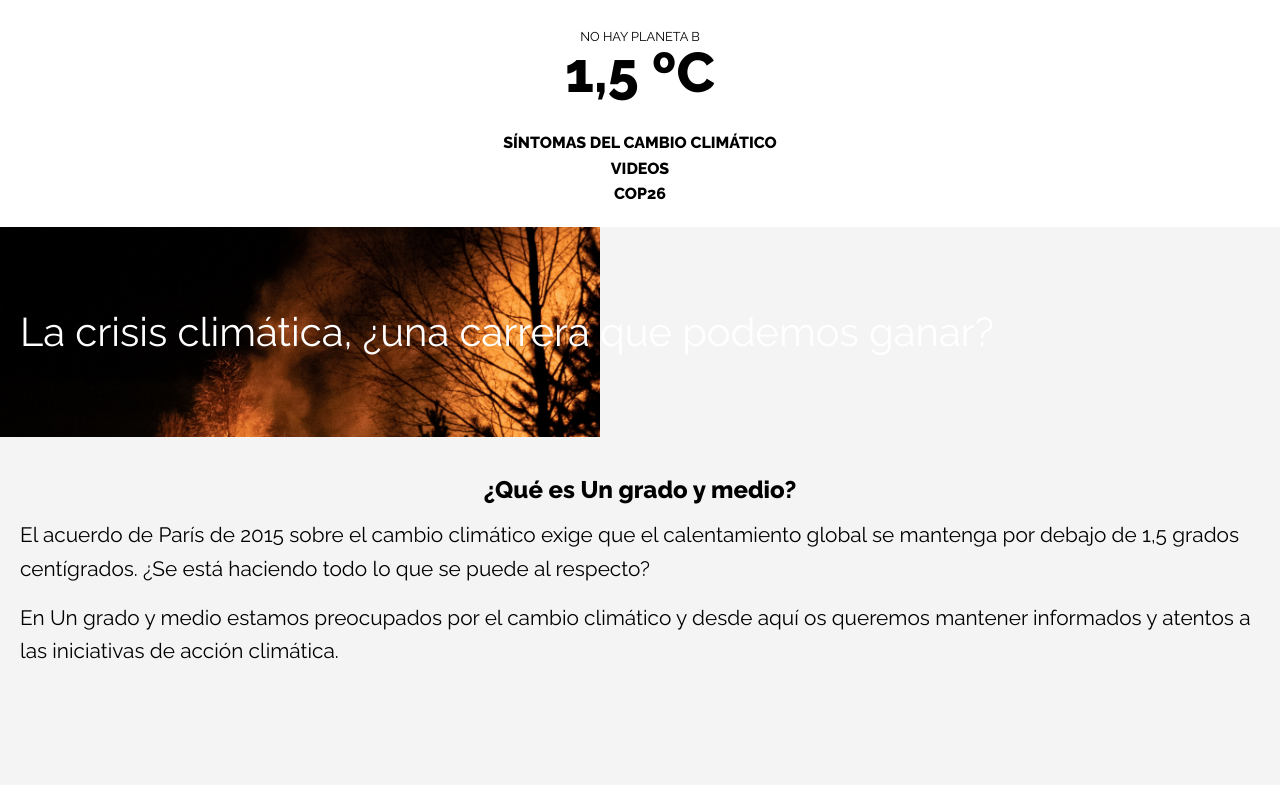
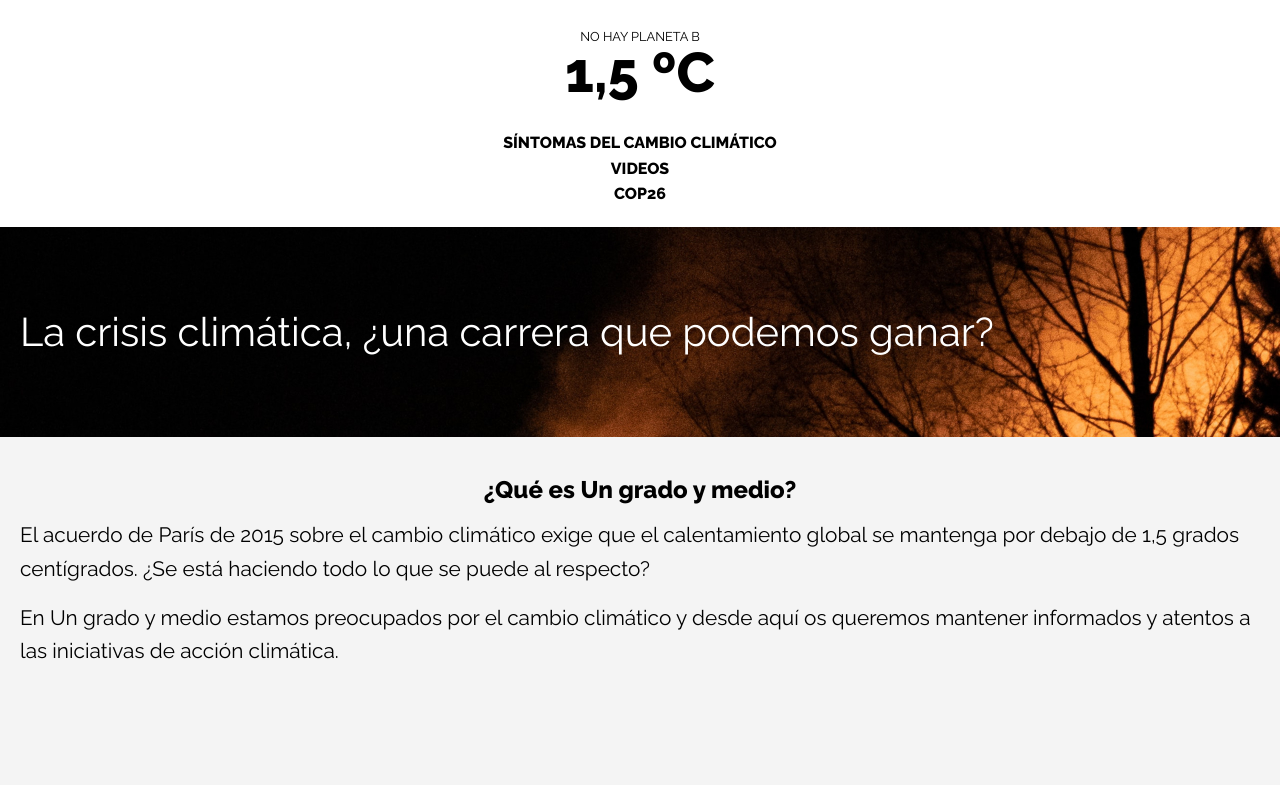
Before and after one commit to CondeOveros/HtmlCssWeb, a plain HTML site: page index.html in a window 1280 px wide. Shown: the top 785 px of the page. Drawn offline with Linux system fonts and the light colour scheme.

Commit message:
Fin móvil

```diff
--- a/css/styles.css
+++ b/css/styles.css
@@ -288,9 +288,11 @@ main.index{
 }
 h1.principal{
     margin-top: 0;
+    display: inline-block;
+    width:100%;
     background-image: url("../images/bg-hero-home.jpg");
     background-repeat: no-repeat;
-    background-size: 600px;
+    background-size: cover;
     color: white;
     padding: 75px 0 75px 20px;
     font-weight: 400;
```
